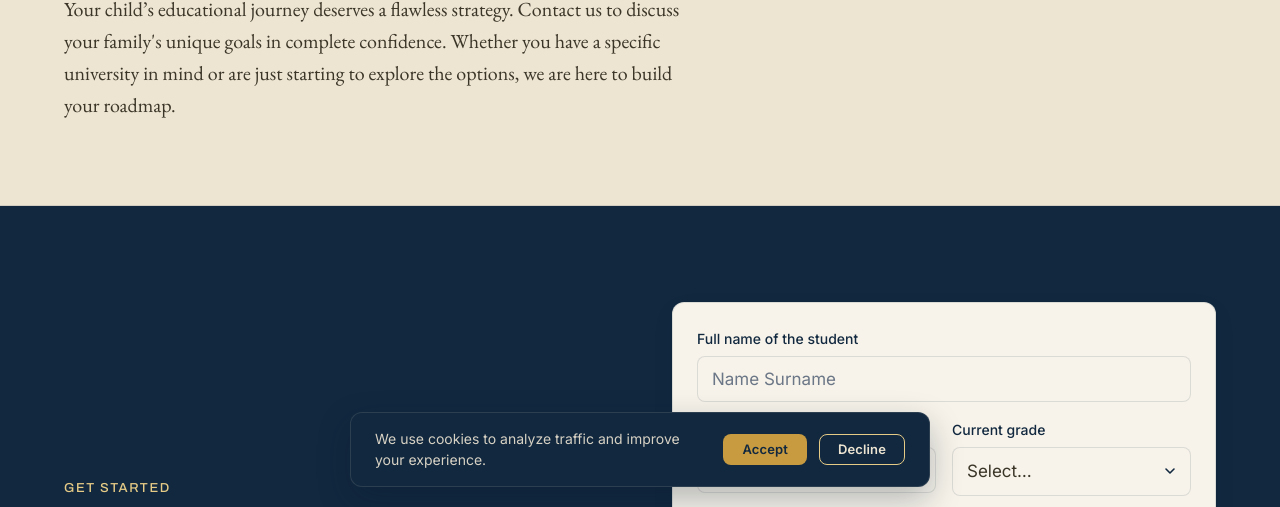
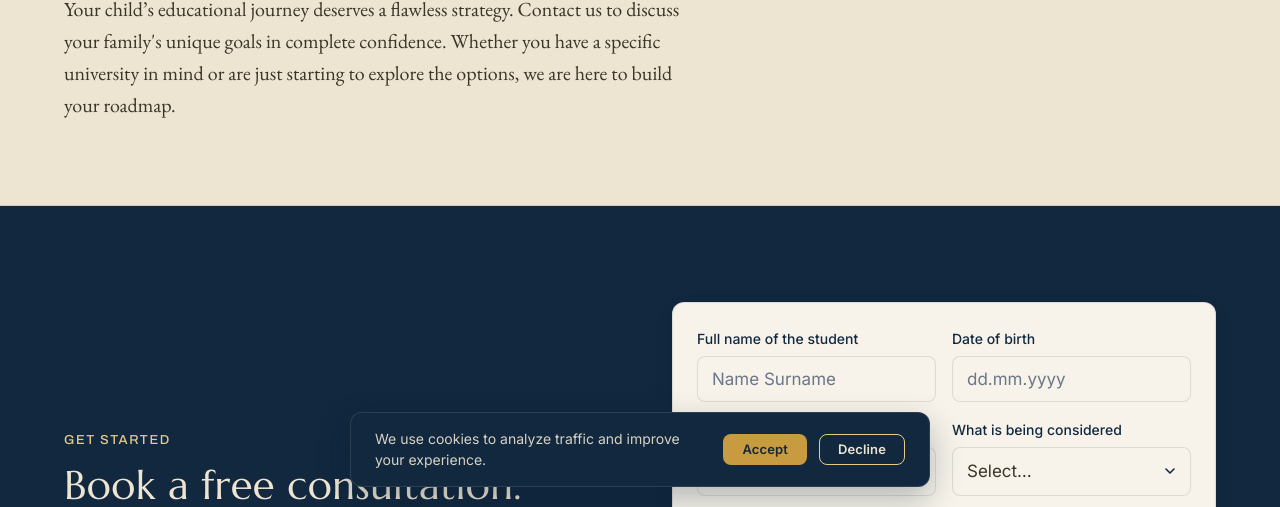
Before and after one commit to yegorshustik/amber, an Eleventy site: page src/contacts.html in a window 1280 px wide. Shown: the part 289-796 px from the top of the page. Built offline with nearby package versions, Linux system fonts and the light colour scheme; Eleventy itself is replaced by a stand-in of ours; files that its build step writes are made by us from their sources.

Commit message:
Optimize form height by restructuring into a 3-row layout

```diff
--- a/src/contacts.html
+++ b/src/contacts.html
@@ -255,17 +255,19 @@ document.addEventListener('DOMContentLoaded', function() {
           </div>
 
           <form class="ac-form" id="lead-form" onsubmit="return false;" novalidate>
+            <div class="ac-form__row">
               <div class="ac-field">
                 <label class="ac-label" for="f-name">Full name of the student</label>
                 <input class="ac-input" id="f-name" type="text" placeholder="Name Surname" autocomplete="name">
                 <p class="ac-field-error" id="err-name" aria-live="polite"></p>
               </div>
-            <div class="ac-form__row">
               <div class="ac-field">
                 <label class="ac-label" for="f-dob">Date of birth</label>
                 <input class="ac-input" id="f-dob" name="dob" type="text" inputmode="numeric" autocomplete="bday" placeholder="dd.mm.yyyy" maxlength="10">
                 <p class="ac-field-error" id="err-dob" aria-live="polite"></p>
               </div>
+            </div>
+            <div class="ac-form__row">
               <div class="ac-field">
                 <label class="ac-label" for="f-grade">Current grade</label>
                 <select class="ac-select" id="f-grade">
@@ -275,7 +277,6 @@ document.addEventListener('DOMContentLoaded', function() {
                 </select>
                 <p class="ac-field-error" id="err-grade" aria-live="polite"></p>
               </div>
-            </div>
               <div class="ac-field">
                 <label class="ac-label" for="f-consider">What is being considered</label>
                 <select class="ac-select" id="f-consider">
@@ -284,6 +285,7 @@ document.addEventListener('DOMContentLoaded', function() {
                   <option>Short program</option><option>Visa</option>
                 </select>
                 <p class="ac-field-error" id="err-consider" aria-live="polite"></p>
+              </div>
             </div>
             <div class="ac-form__row">
               <div class="ac-field">
```
Also changed, not shown: site/contacts.html (+4 -2 lines). Lines whose indentation alone changed are shown as unchanged.
